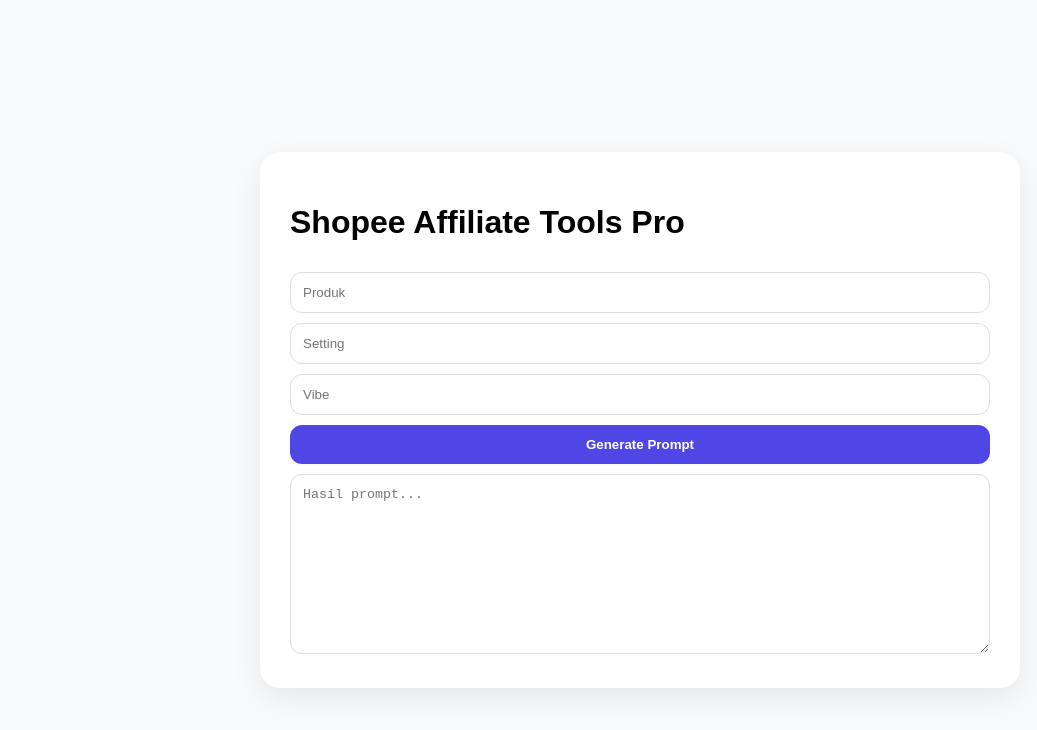
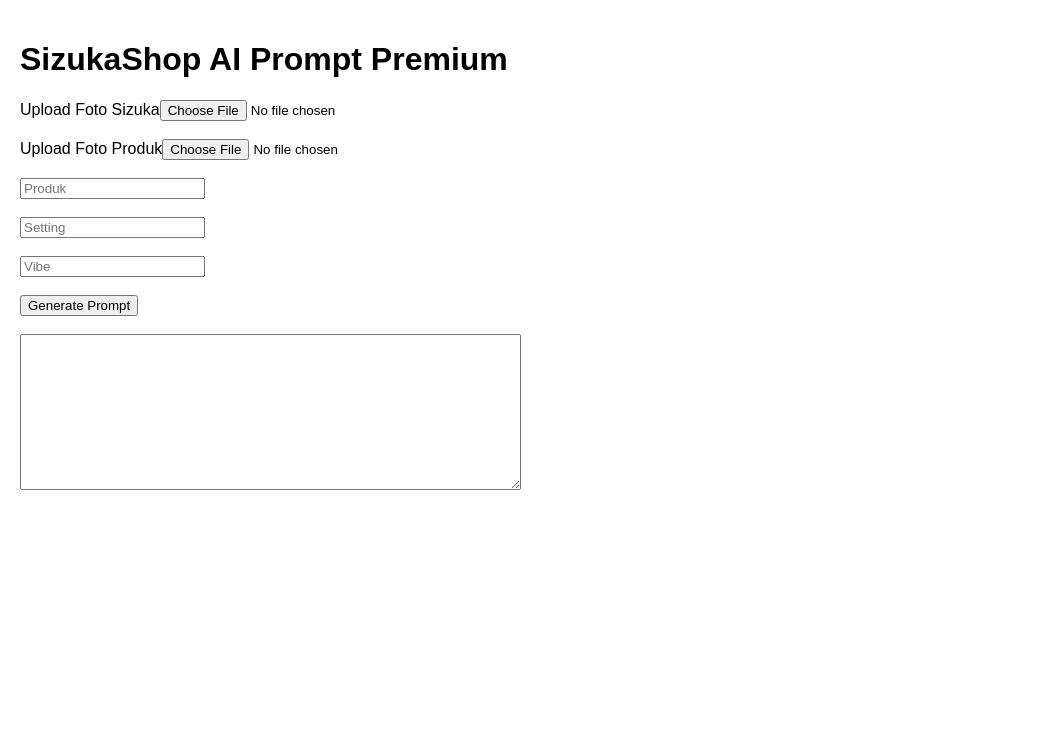
Before and after one commit to jenniferfx3751/shopee-affiliate-tools, a React (Vite) app: page / in a window 1280 px wide. Shown: the top 730 px of the page, without its empty margins (0-1037 px from the left). Built offline with nearby package versions, Linux system fonts and the light colour scheme.

Commit message:
Add files via upload

```diff
--- a/package.json
+++ b/package.json
@@ -1,12 +1,11 @@
 {
-  "name": "shopee-affiliate-tools",
+  "name": "sizukashop-premium",
   "private": true,
   "version": "1.0.0",
   "type": "module",
   "scripts": {
     "dev": "vite",
-    "build": "vite build",
-    "preview": "vite preview"
+    "build": "vite build"
   },
   "dependencies": {
     "react": "^18.2.0",
--- a/src/App.jsx
+++ b/src/App.jsx
@@ -1,13 +1,14 @@
 
 import React,{useState} from 'react';
 export default function App(){
- const [p,setP]=useState(''); const [s,setS]=useState(''); const [v,setV]=useState(''); const [r,setR]=useState('');
- const gen=()=>setR(`Create a cinematic Shopee affiliate promo video featuring Sizuka showcasing ${p}. Scene in ${s}. Mood: ${v}. Focus on product details, smooth camera motion, 9:16 vertical.`);
- return <div className="wrap"><div className="card"><h1>Shopee Affiliate Tools Pro</h1>
- <input placeholder="Produk" value={p} onChange={e=>setP(e.target.value)} />
- <input placeholder="Setting" value={s} onChange={e=>setS(e.target.value)} />
- <input placeholder="Vibe" value={v} onChange={e=>setV(e.target.value)} />
- <button onClick={gen}>Generate Prompt</button>
- <textarea readOnly value={r} placeholder="Hasil prompt..." />
- </div></div>
-}
+const [product,setProduct]=useState('');const [setting,setSetting]=useState('');const [vibe,setVibe]=useState('');const [out,setOut]=useState('');
+const gen=()=>setOut(`Create a premium Shopee affiliate video for ${product}. Scene: ${setting}. Mood: ${vibe}. Use uploaded model and product references.`);
+return <div style={{padding:'20px',fontFamily:'Arial'}}><h1>SizukaShop AI Prompt Premium</h1>
+<label>Upload Foto Sizuka<input type='file'/></label><br/><br/>
+<label>Upload Foto Produk<input type='file'/></label><br/><br/>
+<input placeholder='Produk' value={product} onChange={e=>setProduct(e.target.value)} /><br/><br/>
+<input placeholder='Setting' value={setting} onChange={e=>setSetting(e.target.value)} /><br/><br/>
+<input placeholder='Vibe' value={vibe} onChange={e=>setVibe(e.target.value)} /><br/><br/>
+<button onClick={gen}>Generate Prompt</button><br/><br/>
+<textarea value={out} readOnly rows='10' cols='60'/>
+</div>}
--- a/src/main.jsx
+++ b/src/main.jsx
@@ -1 +1 @@
-import React from 'react';import ReactDOM from 'react-dom/client';import App from './App';import './style.css';ReactDOM.createRoot(document.getElementById('root')).render(<App />);
+import React from 'react';import ReactDOM from 'react-dom/client';import App from './App';import './style.css';ReactDOM.createRoot(document.getElementById('root')).render(<App />)
--- a/src/style.css
+++ b/src/style.css
@@ -1 +1 @@
-body{font-family:Arial,sans-serif;background:#f8fafc;margin:0}.wrap{display:flex;min-height:100vh;align-items:center;justify-content:center;padding:20px}.card{background:#fff;padding:30px;border-radius:20px;box-shadow:0 10px 30px rgba(0,0,0,.08);max-width:700px;width:100%}input,textarea,button{width:100%;padding:12px;margin-top:10px;border-radius:12px;border:1px solid #ddd;box-sizing:border-box}button{background:#4f46e5;color:#fff;border:none;font-weight:bold}textarea{height:180px}
+body{margin:0}
```
